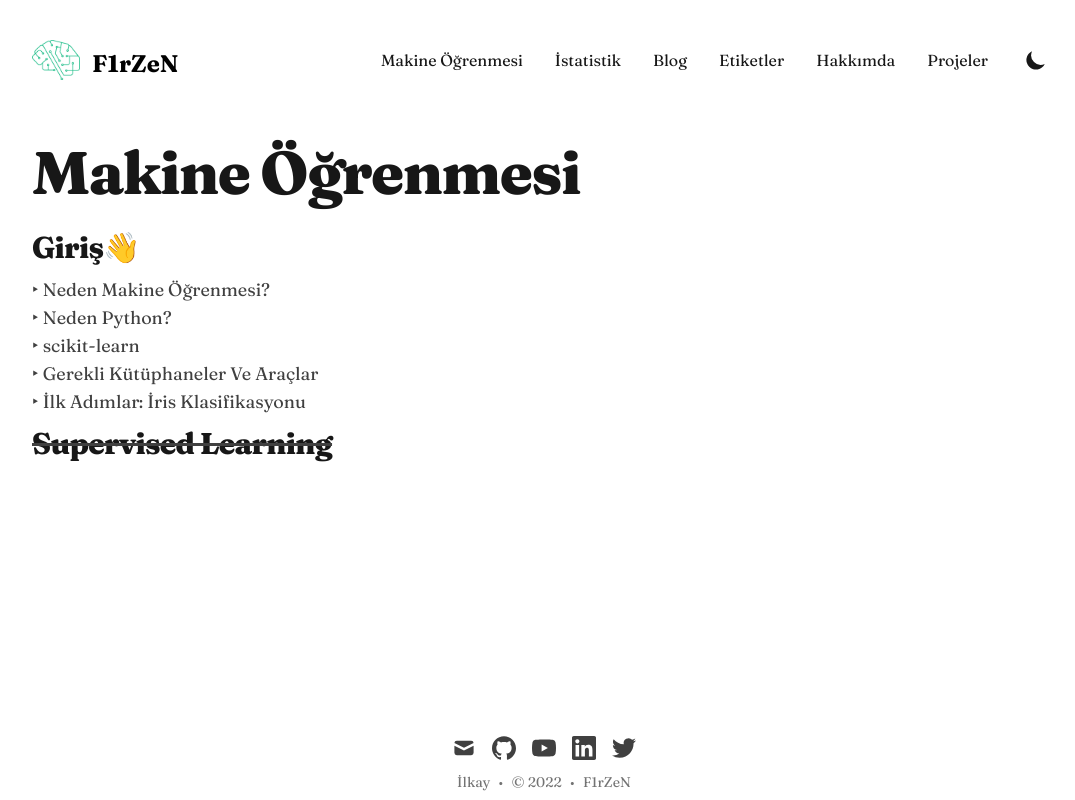
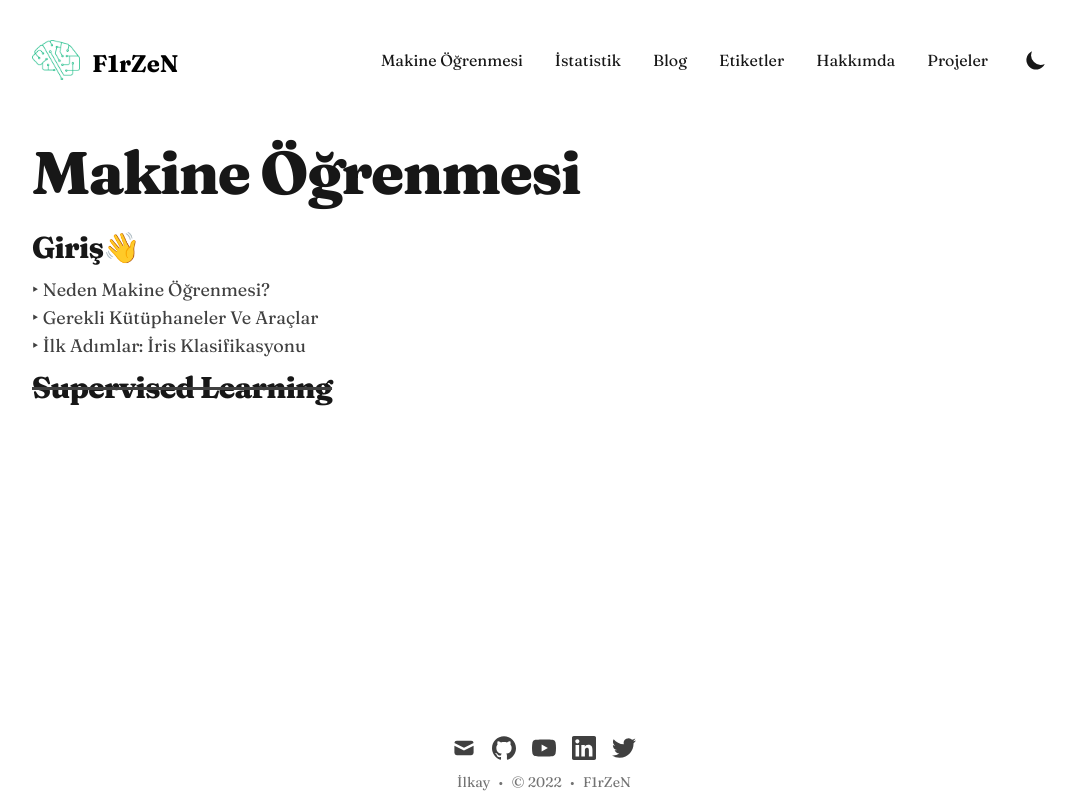
Before and after one commit to f1rzen/f1rzen-blog, a Next.js app: page /makine-ogrenmesi in a window 1280 px wide. Shown: the whole page, without its empty margins (96-1171 px from the left). Built offline with nearby package versions, Linux system fonts and the light colour scheme.

Commit message:
gereksiz başlıklar silindi

```diff
--- a/pages/makine-ogrenmesi.js
+++ b/pages/makine-ogrenmesi.js
@@ -23,12 +23,6 @@ export default function MakineOgrenmesi() {
                         {' '}
                         ‣ Neden Makine Öğrenmesi?{' '}
                       </a>
-                    </h4>
-                    <h4>
-                      <a href="#"> ‣ Neden Python?</a>
-                    </h4>
-                    <h4>
-                      <a href="#"> ‣ scikit-learn</a>
                     </h4>
                     <h4>
                       <a href="#"> ‣ Gerekli Kütüphaneler Ve Araçlar</a>
```
